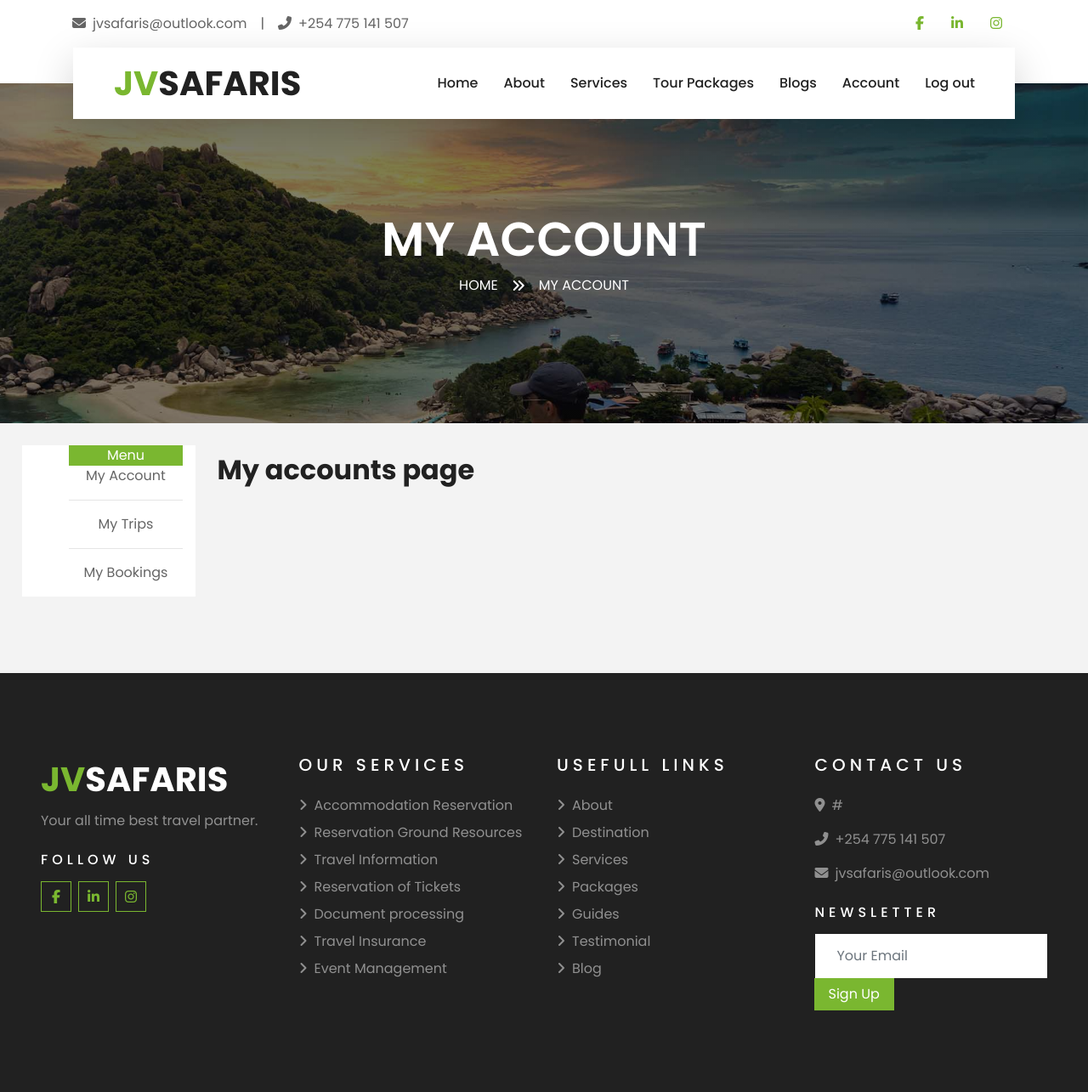
After one commit to johnk106/jvs-dep, a Django app: page /myaccount/ in a window 1280 px wide. The commit adds this page. Shown: the whole page at 85% size. Run offline with Django 4.2, Linux system fonts and the light colour scheme; a user stored in the database is signed in; some libraries are stand-ins or nearby versions.

```diff
--- /dev/null
+++ b/JVSafaris/JVSafarisMain/templates/jvsafarismain/account.html
@@ -0,0 +1,56 @@
+{%extends 'JVSafarisMain/base.html'%}
+
+{%block head%}
+{%block pagehead%}
+<title>My Account</title>
+{%endblock%}
+<style>
+    ul li{
+        list-style: none;
+        text-align: center;
+    }
+    .list-head{
+        background-color: #7AB730;
+        color: white;
+    }
+
+
+</style>
+{%endblock%}
+
+{%block pagetitle%}
+{%block firsttitle%}
+My Account
+{%endblock%}
+{%endblock%}
+
+{%block subtitle%}
+{%block pagesubtitle%}
+My Account
+{%endblock%}
+{%endblock%}
+
+
+{%block body%}
+<div class="row" style="margin: 2%;">
+    <div class="col-md-2" style="background-color: white;">
+        <ul>
+            <li class="list-head">Menu</li>
+            <li>My Account</li>
+            <hr>
+            <li>My Trips</li>
+            <hr>
+            <li>My Bookings</li>
+        </ul>
+
+
+    </div>
+    <div class="col-md-9" style="margin: 10px;">
+        {%block content%}
+
+
+        {%endblock%}
+
+    </div>
+</div>
+{%endblock%}
--- a/JVSafaris/JVSafarisMain/templates/jvsafarismain/base.html
+++ b/JVSafaris/JVSafarisMain/templates/jvsafarismain/base.html
@@ -174,8 +174,8 @@
                             </div>
                         </div>
                     -->
-                        <a href="{%url 'JVSBlogs:index'%}" class="nav-item nav-link">Blogs</a>
-                        <a href="{%url 'JVS:contact'%}" class="nav-item nav-link">Contact</a>
+                        <a href="{%url 'JVSBlogs:index'%}?page=1" class="nav-item nav-link">Blogs</a>
+                        <a href="{%url 'JVS:myAccount'%}" class="nav-item nav-link">Account</a>
                     {%if user.is_authenticated%}
                     <a href="{%url 'JVS:logout'%}" class="nav-item nav-link" >Log out</a>
                     {%else%}
--- a/JVSafaris/JVSafarisMain/templates/jvsafarismain/index.html
+++ b/JVSafaris/JVSafarisMain/templates/jvsafarismain/index.html
@@ -171,8 +171,8 @@
                             </div>
                         </div>
                     -->
-                    <a href="{%url 'JVSBlogs:index'%}" class="nav-item nav-link">Blogs</a>
-                    <a href="{%url 'JVS:contact'%}" class="nav-item nav-link">Contact</a>
+                    <a href="{%url 'JVSBlogs:index'%}?page=1" class="nav-item nav-link">Blogs</a>
+                    <a href="{%url 'JVS:myAccount'%}" class="nav-item nav-link">Account</a>
                     {%if user.is_authenticated%}
                     <a href="{%url 'JVS:logout'%}" class="nav-item nav-link" >Log out</a>
                     {%else%}
--- /dev/null
+++ b/JVSafaris/JVSafarisMain/templates/jvsafarismain/myaccount.html
@@ -0,0 +1,19 @@
+{%extends 'JVSafarisMain/account.html'%}
+
+{%block pagehead%}
+<title>My Account</title>
+{%endblock%}
+
+{%block firsttitle%}
+My Account
+{%endblock%}
+
+{%block pagesubtitle%}
+My Account
+{%endblock%}
+
+
+{%block content%}
+<h2>My accounts page</h2>
+
+{%endblock%}
--- a/JVSafaris/JVSafarisMain/urls.py
+++ b/JVSafaris/JVSafarisMain/urls.py
@@ -15,24 +15,22 @@ urlpatterns = [
     path('about/',views.about,name = 'about'),
     path('destinations/',views.destinations,name = 'destinations'),
 
-    path('services/<int:id>',views.services,name = 'service-items'),
     path('package/booking/<int:id>',views.booking,name = 'booking'),
     path('package/booking/payment/<id>',views.payment,name = 'payments'),
 
+    path('services/<int:id>',views.services,name = 'service-items'),
     path('service/booking/<int:id>',views.service_booking,name = 'service-booking'  ),
     path('service/booking/payment/<int:id>',views.service_payment,name = 'service-payment'),
-
-
+    path('service/details/<int:id>',views.service_details,name = 'service-detail'),
 
     path('auth/login/',views._login,name = 'login'),
     path('auth/sign-up/',views.sign_up,name = 'sign_up'),
     path('auth/logout/',views.logout_view,name = 'logout'),
     path('auth/login-required/',views.required,name = 'login-required'),
 
+    path('newsletter/',views.newsletter,name = 'newsletter'),
 
-    path('service/details/<int:id>',views.service_details,name = 'service-detail'),
-
-    path('newsletter/',views.newsletter,name = 'newsletter')
+    path('myaccount/',views.myAccount,name = 'myAccount')
 
 
 ]
--- a/JVSafaris/JVSafarisMain/views.py
+++ b/JVSafaris/JVSafarisMain/views.py
@@ -246,3 +246,7 @@ def newsletter(request):
 
         messages.success(request,'Thank you for subscribing.')
         return HttpResponseRedirect(reverse('JVS:index'))
+
+@login_required(login_url='JVS:login-required')
+def myAccount(request):
+    return render(request,'JVSafarisMain/myAccount.html',{})
--- a/JVSafaris/blogs/views.py
+++ b/JVSafaris/blogs/views.py
@@ -9,8 +9,10 @@ from urllib.parse import urlencode
 
 # Create your views here.
 def index(request):
-    blogs = Blog.objects.all()
-    c = Paginator(BlogCategory.objects.all(),5)
+    page = request.GET.get('page')
+    b = Paginator(Blog.objects.order_by('-id').all(),8)
+    blogs = b.page(page)
+    c = Paginator(BlogCategory.objects.all(),4)
     categories = c.page(1)
     recent = Paginator(Blog.objects.order_by('id').reverse(),4)
     recent_blogs = recent.page(1)
```
Also changed, not shown: JVSafaris/blogs/templates/blogs/blog-home.html (+13 -7 lines), JVSafaris/db.sqlite3, JVSafaris/media/elliott-engelmann-DjlKxYFJlTc-unsplash_EPvOYix.jpg (added), JVSafaris/media/elliott-engelmann-DjlKxYFJlTc-unsplash_FvU8PJN.jpg (added), JVSafaris/media/elliott-engelmann-DjlKxYFJlTc-unsplash_Gfyre2F.jpg (added), JVSafaris/media/elliott-engelmann-DjlKxYFJlTc-unsplash_PYs2As2.jpg (added), JVSafaris/media/elliott-engelmann-DjlKxYFJlTc-unsplash_TBq2rMq.jpg (added), JVSafaris/media/elliott-engelmann-DjlKxYFJlTc-unsplash_qeiHKMS.jpg (added).
